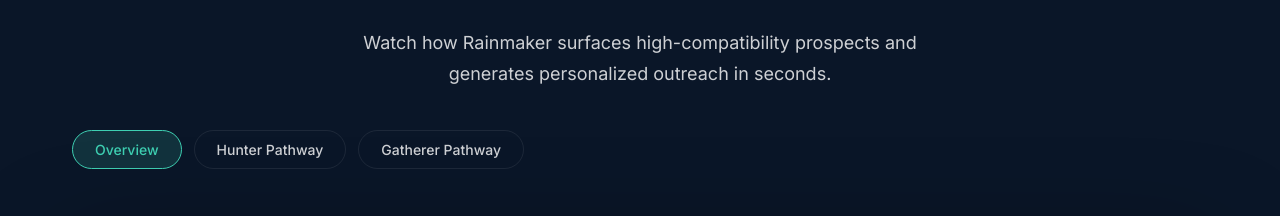
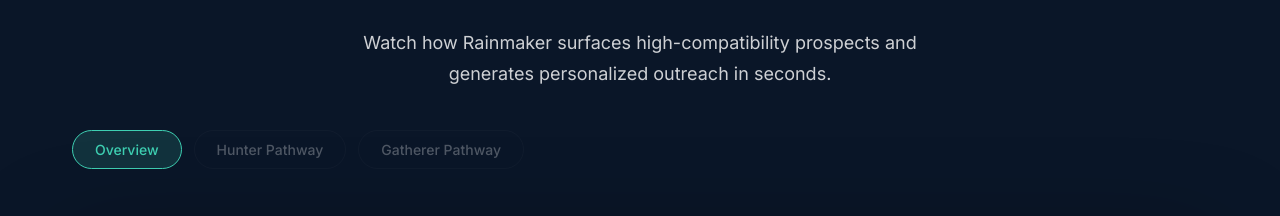
Before and after one commit to Ginder344cd/archematch-site, a plain HTML site: page index.html in a window 1280 px wide. Shown: the part 5900-6116 px from the top of the page. Drawn offline with nearby package versions, Linux system fonts and the light colour scheme; grey boxes are pictures that could not be loaded; a web font is replaced by a local one.

Commit message:
Grey out Hunter/Gatherer pathway tabs (coming soon)

```diff
--- a/index.html
+++ b/index.html
@@ -1587,8 +1587,8 @@
 
       <div class="demo-tabs center">
         <button class="demo-tab active">Overview</button>
-        <button class="demo-tab">Hunter Pathway</button>
-        <button class="demo-tab">Gatherer Pathway</button>
+        <button class="demo-tab" disabled style="opacity:0.35;cursor:not-allowed;" title="Coming soon">Hunter Pathway</button>
+        <button class="demo-tab" disabled style="opacity:0.35;cursor:not-allowed;" title="Coming soon">Gatherer Pathway</button>
       </div>
 
       <div class="demo-wrapper fade-up">
```
